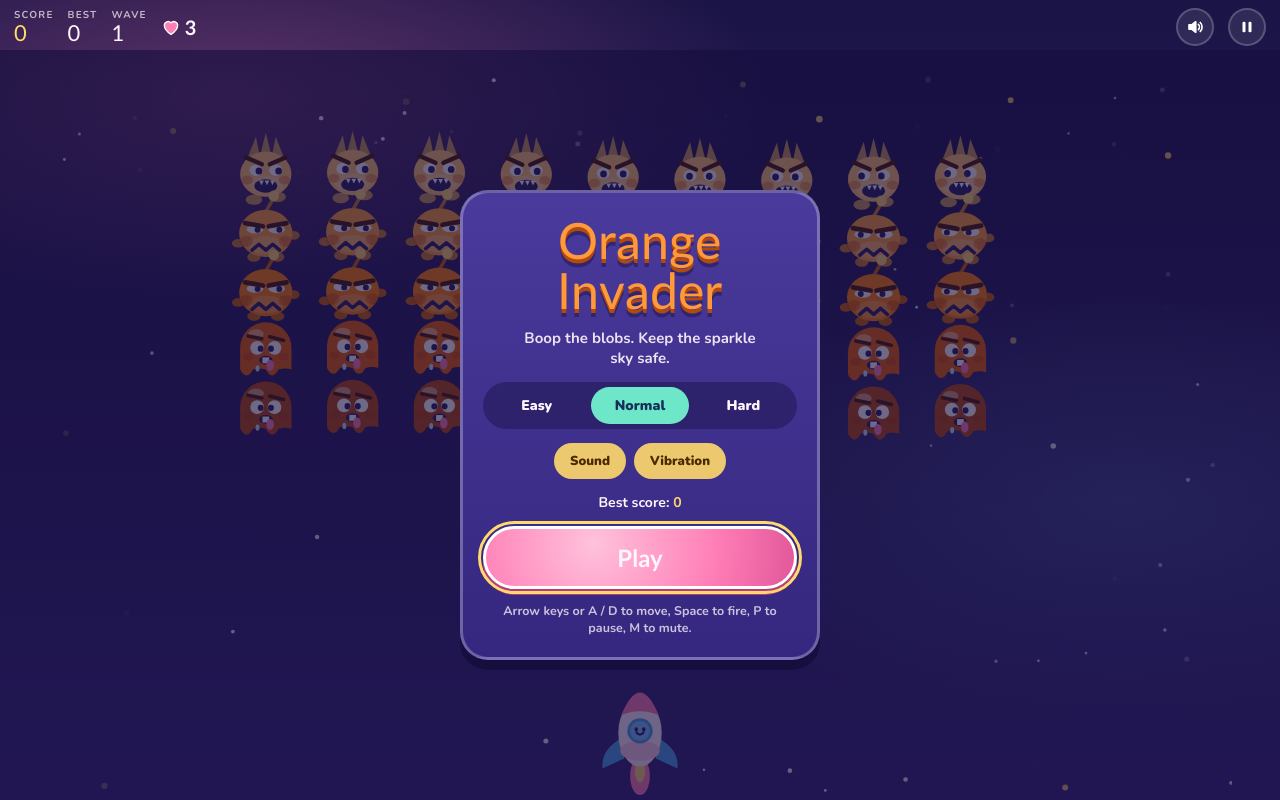
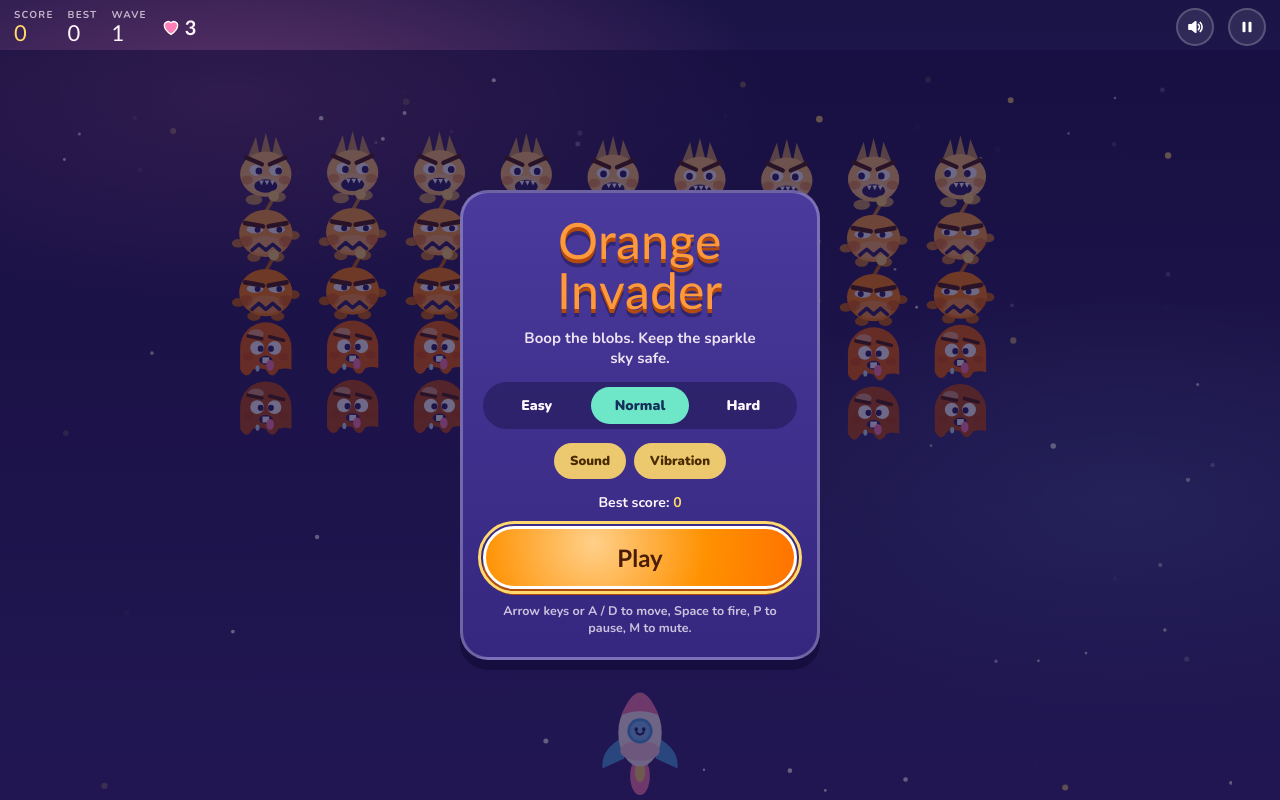
Before and after one commit to chowck67/space-invader-clone, a plain HTML site: page index.html in a window 1280 px wide. Drawn offline with nearby package versions, Linux system fonts and the light colour scheme; a web font is replaced by a local one.

Commit message:
Make the main buttons bright orange
Play, Resume and Play again now use a bright orange gradient with dark
brown text for contrast. Bump the service worker cache version.

Co-Authored-By: Claude Sonnet 5.5 <noreply@anthropic.com>
Claude-Session: https://claude.ai/code/session_01HJZqFUAtRQVp5Tjgxj9NE3

```diff
--- a/css/style.css
+++ b/css/style.css
@@ -80,9 +80,9 @@ h2{font-size:38px;color:var(--butter);text-shadow:0 3px 0 var(--pink-deep)}
 .toggles{display:flex;gap:8px;flex-wrap:wrap;justify-content:center}
 .tog{padding:7px 14px;border-radius:99px;border:2px solid var(--glass-edge);background:var(--glass);font-size:13px;font-weight:900}
 .tog[aria-pressed="true"]{background:rgba(255,217,107,.9);color:#4a2b00;border-color:transparent}
-.big{width:100%;padding:14px 0;border-radius:99px;border:3px solid #fff;font-family:var(--display);font-size:24px;
-  background:radial-gradient(circle at 35% 25%,#ffc2dc,var(--pink) 60%,#e2579a);box-shadow:0 6px 0 var(--pink-deep)}
-.big:active{transform:translateY(4px);box-shadow:0 2px 0 var(--pink-deep)}
+.big{width:100%;padding:14px 0;border-radius:99px;border:3px solid #fff;font-family:var(--display);font-size:24px;color:#4a1d08;
+  background:radial-gradient(circle at 35% 25%,#ffd08a,#ff9100 55%,#ff7300);box-shadow:0 6px 0 #b34a0a}
+.big:active{transform:translateY(4px);box-shadow:0 2px 0 #b34a0a}
 .big.alt{background:var(--glass);border-color:var(--glass-edge);box-shadow:0 6px 0 rgba(10,6,40,.4);font-size:19px;padding:10px 0}
 .hint{margin:0;font-size:12.5px;opacity:.75;line-height:1.35}
 .best{margin:0;font-size:14px}
--- a/sw.js
+++ b/sw.js
@@ -2,7 +2,7 @@
  * Same-origin files: stale-while-revalidate, so the game opens instantly offline and picks up updates on the next launch.
  * Google Fonts: cached after the first online visit so the cartoon fonts also work offline.
  * Bump VERSION when you want to drop every old cached file. */
-const VERSION = 'v5';
+const VERSION = 'v6';
 const SHELL = `orange-invader-shell-${VERSION}`;
 const FONTS = 'orange-invader-fonts';
 const ASSETS = [
```
